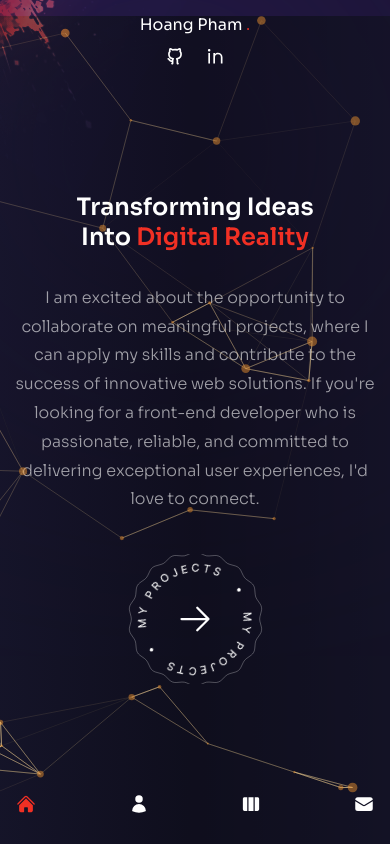
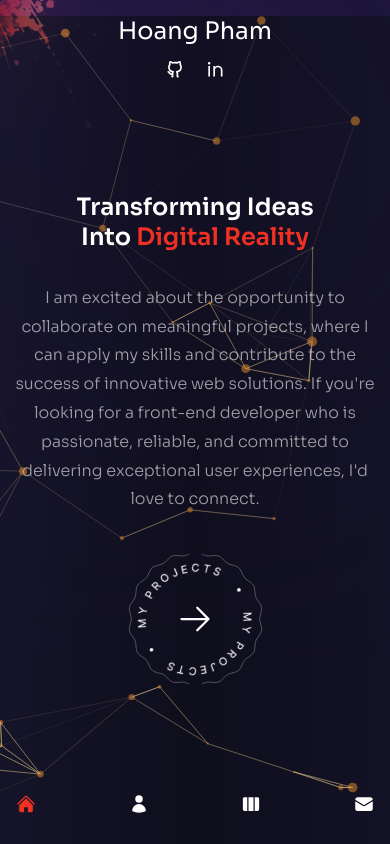
Before and after one commit to Hoangpham2603/Hpresume2, a Next.js app: page / in a window 390 px wide. Built offline with nearby package versions, Linux system fonts and the light colour scheme.

Commit message:
still fixing minor font-size and responsive

```diff
--- a/components/Header.jsx
+++ b/components/Header.jsx
@@ -18,8 +18,8 @@ const Header = () => {
               alt=""
               priority={true}
             /> */}
-            <div className="text-[2rem] xsm:text-[1rem]">
-              Hoang Pham <span className="text-accent/80">.</span>
+            <div className="text-[2rem] xsm:text-[1.5rem] w-full">
+              Hoang Pham
             </div>
           </Link>
 
```
